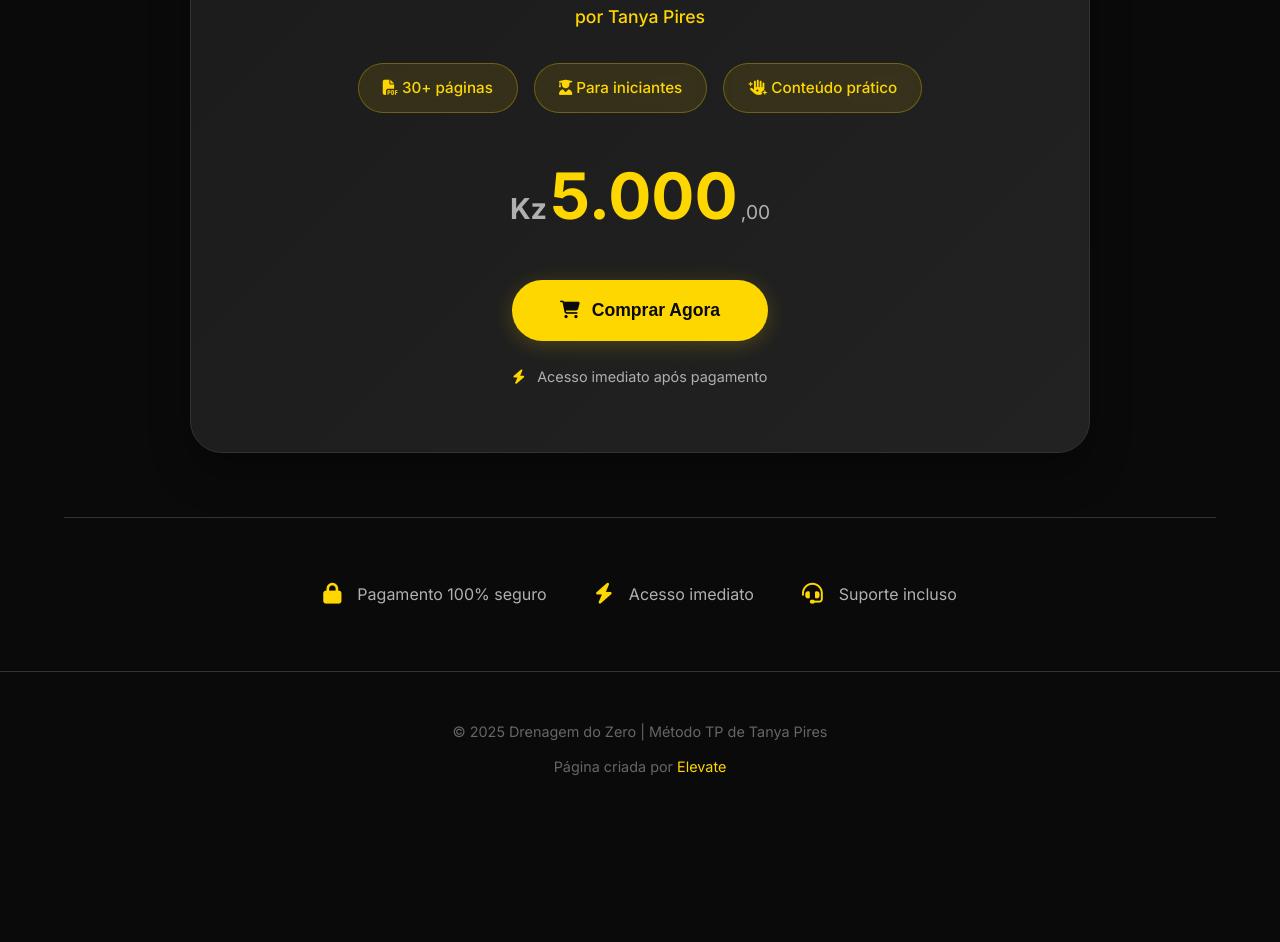
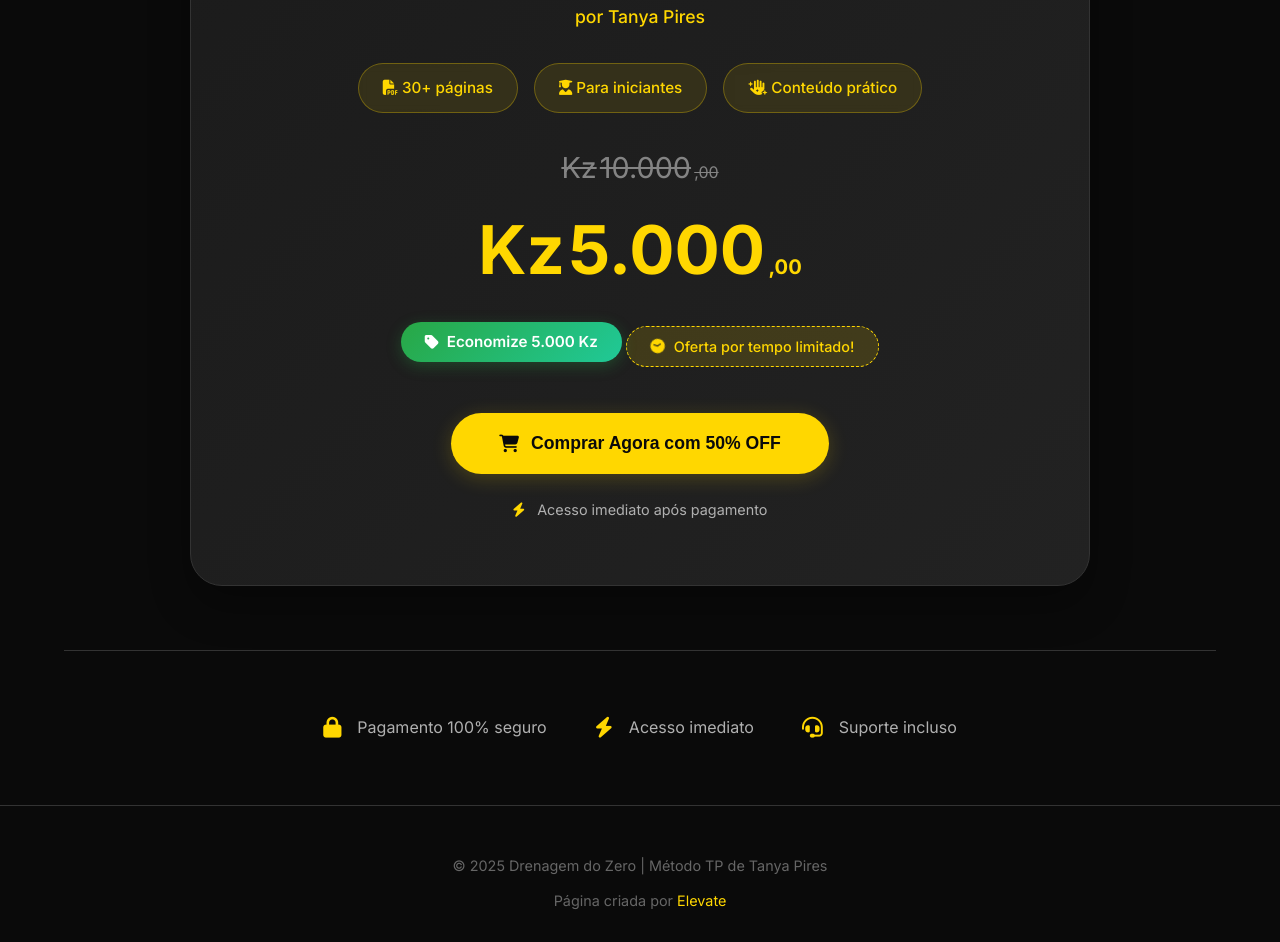
Before and after one commit to ecoacao/Especialistaemdrenagem, a plain HTML site: page index.html in a window 1280 px wide. Shown: the part 3244-4186 px from the top of the page. Before the commit the page ends 4070 px from the top, so only its background shows below. Drawn offline with nearby package versions, Linux system fonts and the light colour scheme.

Commit message:
Update index.html

```diff
--- a/index.html
+++ b/index.html
@@ -718,6 +718,124 @@
             color: var(--primary);
         }
 
+        /* Preço com marketing */
+        .price-container {
+            margin: 2rem 0;
+            position: relative;
+        }
+
+        .old-price {
+            font-size: 1.8rem;
+            color: var(--text-secondary);
+            text-decoration: line-through;
+            opacity: 0.7;
+            margin-bottom: 0.5rem;
+            display: flex;
+            align-items: baseline;
+            justify-content: center;
+            gap: 0.2rem;
+        }
+
+        .old-price .old-value {
+            font-size: 1.8rem;
+            color: var(--text-secondary);
+        }
+
+        .old-price .old-small {
+            font-size: 1rem;
+            color: var(--text-secondary);
+        }
+
+        .price {
+            font-size: clamp(2.5rem, 6vw, 4rem);
+            font-weight: 700;
+            color: var(--primary);
+            display: flex;
+            align-items: baseline;
+            justify-content: center;
+            gap: 0.2rem;
+            margin-bottom: 1rem;
+            animation: pulse 2s infinite;
+        }
+
+        @keyframes pulse {
+            0% {
+                transform: scale(1);
+            }
+            50% {
+                transform: scale(1.05);
+            }
+            100% {
+                transform: scale(1);
+            }
+        }
+
+        .price .current-value {
+            font-size: clamp(2.5rem, 6vw, 4rem);
+            color: var(--primary);
+        }
+
+        .price .current-small {
+            font-size: 1.2rem;
+            color: var(--primary);
+        }
+
+        .economy-tag {
+            background: linear-gradient(135deg, #28a745, #20c997);
+            color: white;
+            padding: 0.5rem 1.5rem;
+            border-radius: 50px;
+            display: inline-flex;
+            align-items: center;
+            gap: 0.5rem;
+            font-weight: 600;
+            font-size: 0.95rem;
+            margin-bottom: 1rem;
+            box-shadow: 0 4px 15px rgba(40, 167, 69, 0.3);
+            animation: bounce 2s infinite;
+        }
+
+        @keyframes bounce {
+            0%, 100% {
+                transform: translateY(0);
+            }
+            50% {
+                transform: translateY(-3px);
+            }
+        }
+
+        .economy-tag i {
+            font-size: 1rem;
+        }
+
+        .limited-offer {
+            background: rgba(255, 215, 0, 0.15);
+            color: var(--primary);
+            padding: 0.5rem 1.5rem;
+            border-radius: 50px;
+            display: inline-flex;
+            align-items: center;
+            gap: 0.5rem;
+            font-weight: 500;
+            font-size: 0.9rem;
+            border: 1px dashed var(--primary);
+            margin-top: 0.5rem;
+        }
+
+        .limited-offer i {
+            color: var(--primary);
+            animation: spin 2s infinite;
+        }
+
+        @keyframes spin {
+            0% {
+                transform: rotate(0deg);
+            }
+            100% {
+                transform: rotate(360deg);
+            }
+        }
+
         /* Navigation Buttons */
         .swiper-button-prev,
         .swiper-button-next {
@@ -920,28 +1038,6 @@
             backdrop-filter: blur(5px);
         }
 
-        .price {
-            font-size: clamp(2.5rem, 6vw, 4rem);
-            font-weight: 700;
-            color: var(--primary);
-            margin: 2rem 0;
-            display: flex;
-            align-items: baseline;
-            justify-content: center;
-            gap: 0.2rem;
-        }
-
-        .price small {
-            font-size: 1.2rem;
-            color: var(--text-secondary);
-            font-weight: 400;
-        }
-
-        .price-currency {
-            font-size: 1.8rem;
-            color: var(--text-secondary);
-        }
-
         /* Guarantee Section */
         .guarantee {
             display: flex;
@@ -1059,8 +1155,30 @@
                 font-size: 0.85rem;
             }
 
+            .old-price {
+                font-size: 1.5rem;
+            }
+
+            .old-price .old-value {
+                font-size: 1.5rem;
+            }
+
             .price {
                 font-size: 3rem;
+            }
+
+            .price .current-value {
+                font-size: 3rem;
+            }
+
+            .economy-tag {
+                padding: 0.4rem 1rem;
+                font-size: 0.85rem;
+            }
+
+            .limited-offer {
+                padding: 0.4rem 1rem;
+                font-size: 0.85rem;
             }
 
             .guarantee {
@@ -1115,7 +1233,19 @@
                 height: 224px;
             }
 
+            .old-price {
+                font-size: 1.3rem;
+            }
+
+            .old-price .old-value {
+                font-size: 1.3rem;
+            }
+
             .price {
+                font-size: 2.5rem;
+            }
+
+            .price .current-value {
                 font-size: 2.5rem;
             }
 
@@ -1364,7 +1494,7 @@
                         <i class="fas fa-tag"></i>
                     </div>
                     <div class="detail-info">
-                        <div class="detail-label">Valor</div>
+                        <div class="detail-label">Valor Promocional</div>
                         <div class="detail-value highlight">Kz 5.000,00</div>
                     </div>
                 </div>
@@ -1378,7 +1508,7 @@
                 </p>
             </div>
 
-            <a href="https://wa.me/244940548881?text=Olá! Acabei de fazer o pagamento do ebook Drenagem do Zero. Segue em anexo o comprovativo."
+            <a href="https://wa.me/244940548881?text=Olá! Acabei de fazer o pagamento do ebook Drenagem do Zero no valor promocional de 5.000 Kz. Segue em anexo o comprovativo."
                class="whatsapp-btn"
                target="_blank">
                 <i class="fab fa-whatsapp"></i>
@@ -1448,14 +1578,30 @@
                     <span class="feature-tag"><i class="fas fa-hand-sparkles"></i> Conteúdo prático</span>
                 </div>
 
-                <div class="price">
-                    <span class="price-currency">Kz</span>
-                    <span>5.000</span>
-                    <small>,00</small>
+                <!-- Preço com marketing -->
+                <div class="price-container">
+                    <div class="old-price">
+                        <span class="price-currency">Kz</span>
+                        <span class="old-value">10.000</span>
+                        <span class="old-small">,00</span>
+                    </div>
+                    <div class="price">
+                        <span class="price-currency">Kz</span>
+                        <span class="current-value">5.000</span>
+                        <span class="current-small">,00</span>
+                    </div>
+                    <div class="economy-tag">
+                        <i class="fas fa-tag"></i>
+                        <span>Economize 5.000 Kz</span>
+                    </div>
+                    <div class="limited-offer">
+                        <i class="fas fa-clock"></i>
+                        <span>Oferta por tempo limitado!</span>
+                    </div>
                 </div>
 
                 <button id="comprarBtn" class="btn btn-primary" style="padding: 1.25rem 3rem; font-size: 1.1rem;">
-                    <i class="fas fa-shopping-cart"></i> Comprar Agora
+                    <i class="fas fa-shopping-cart"></i> Comprar Agora com 50% OFF
                 </button>
 
                 <div style="margin-top: 1.5rem; color: var(--text-secondary); font-size: 0.9rem;">
```
